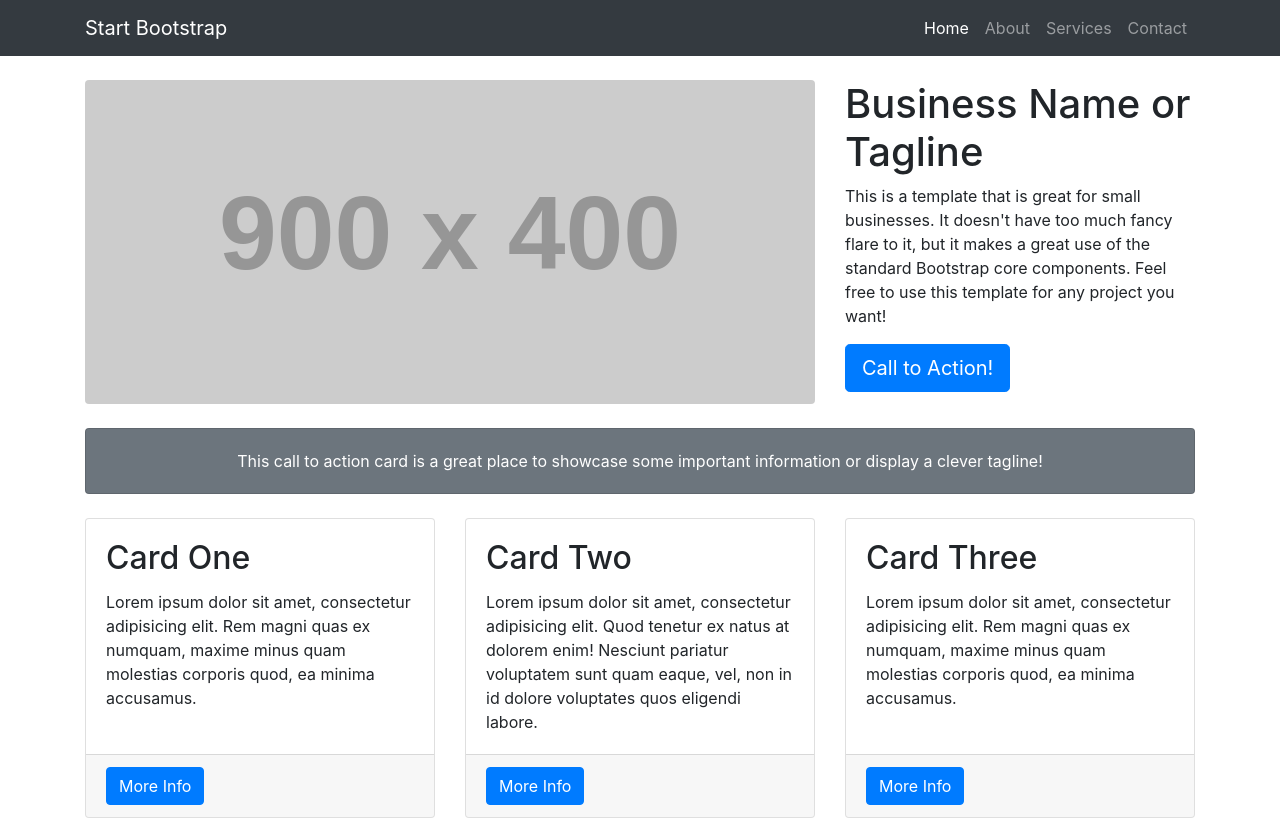
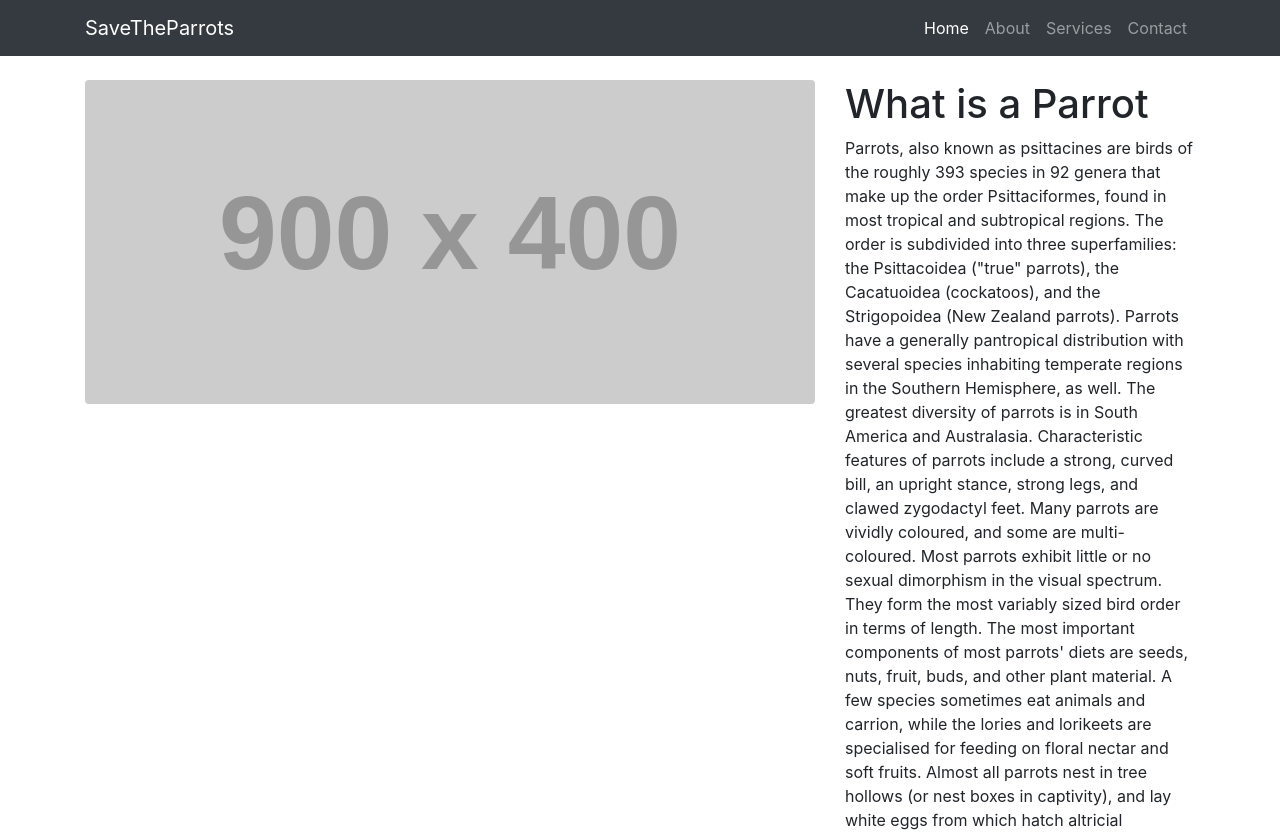
Before and after one commit to kaceym5669/parrot-webpage, a website: page startbootstrap-small-business-gh-pages/index.html in a window 1280 px wide. Shown: the top 832 px of the page. Drawn offline with Linux system fonts and the light colour scheme; placeholder pictures from the web are drawn by us.

Commit message:
include citation from source

```diff
--- a/startbootstrap-small-business-gh-pages/index.html
+++ b/startbootstrap-small-business-gh-pages/index.html
@@ -23,7 +23,7 @@
     <!-- Navigation -->
     <nav class="navbar navbar-expand-lg navbar-dark bg-dark fixed-top">
       <div class="container">
-        <a class="navbar-brand" href="#">Start Bootstrap</a>
+        <a class="navbar-brand" href="#">SaveTheParrots</a>
         <button class="navbar-toggler" type="button" data-toggle="collapse" data-target="#navbarResponsive" aria-controls="navbarResponsive" aria-expanded="false" aria-label="Toggle navigation">
           <span class="navbar-toggler-icon"></span>
         </button>
@@ -58,8 +58,14 @@
         </div>
         <!-- /.col-lg-8 -->
         <div class="col-lg-4">
-          <h1>Business Name or Tagline</h1>
-          <p>This is a template that is great for small businesses. It doesn't have too much fancy flare to it, but it makes a great use of the standard Bootstrap core components. Feel free to use this template for any project you want!</p>
+          <h1>What is a Parrot</h1>
+          <p>Parrots, also known as psittacines are birds of the roughly 393 species in 92 genera that make up the order Psittaciformes, found in most tropical and subtropical regions. The order is subdivided into three superfamilies: the Psittacoidea ("true" parrots), the Cacatuoidea (cockatoos), and the Strigopoidea (New Zealand parrots). Parrots have a generally pantropical distribution with several species inhabiting temperate regions in the Southern Hemisphere, as well. The greatest diversity of parrots is in South America and Australasia.
+Characteristic features of parrots include a strong, curved bill, an upright stance, strong legs, and clawed zygodactyl feet. Many parrots are vividly coloured, and some are multi-coloured. Most parrots exhibit little or no sexual dimorphism in the visual spectrum. They form the most variably sized bird order in terms of length. The most important components of most parrots' diets are seeds, nuts, fruit, buds, and other plant material. A few species sometimes eat animals and carrion, while the lories and lorikeets are specialised for feeding on floral nectar and soft fruits. Almost all parrots nest in tree hollows (or nest boxes in captivity), and lay white eggs from which hatch altricial (helpless) young.
+
+Parrots, along with ravens, crows, jays, and magpies, are among the most intelligent birds, and the ability of some species to imitate human voices enhances their popularity as pets. Trapping wild parrots for the pet trade, as well as hunting, habitat loss, and competition from invasive species, has diminished wild populations, with parrots being subjected to more exploitation than any other group of birds. Measures taken to conserve the habitats of some high-profile charismatic species have also protected many of the less charismatic species living in the same ecosystems.
+
+All information cited from
+https://en.wikipedia.org/wiki/Parrot</p>
           <a class="btn btn-primary btn-lg" href="#">Call to Action!</a>
         </div>
         <!-- /.col-md-4 -->
```
